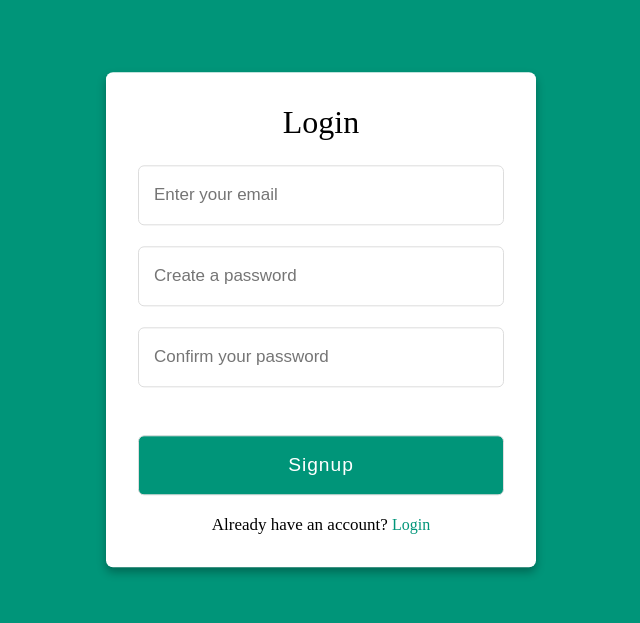
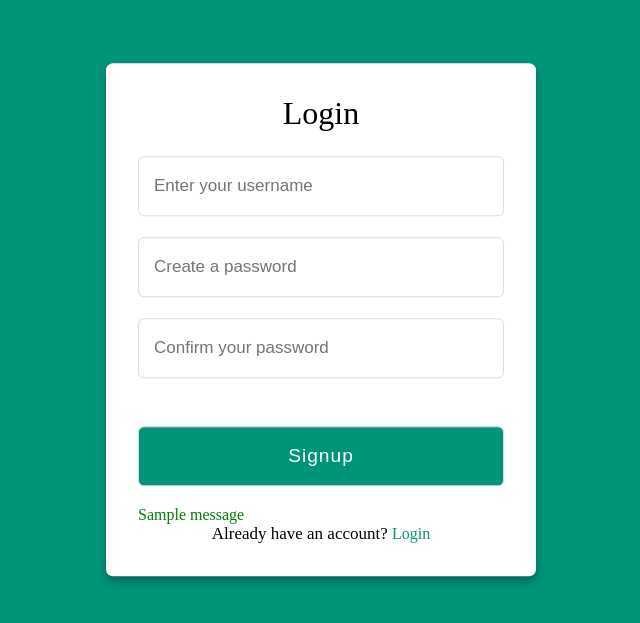
Before and after one commit to gemrey13/TPS-IM, a Django app: page /signup/ in a window 1280 px wide. Shown: the part 80-703 px from the top of the page, without its empty margins (319-959 px from the left). Run offline with Django 4.2, Linux system fonts and the light colour scheme; tables that the repository leaves empty hold one stand-in row (values such as "Sample post"); one stand-in notice (Sample message) is shown.

Commit message:
Added signup

```diff
--- a/system/app1/templates/login.html
+++ b/system/app1/templates/login.html
@@ -13,9 +13,9 @@
         <a href="#">Forgot password?</a>
         <input type="submit" class="button" value="Login">
       </form>
-      {% if error %}
-          <p>{{ error }}</p>
-      {% endif %}
+      {% for message in messages %}
+          <p style="color: red;">{{ message }}</p>
+      {% endfor %}
       <div class="signup">
         <span class="signup">Don't have an account?
          <a href="{% url 'signup' %}">Signup</label>
--- a/system/app1/templates/signup.html
+++ b/system/app1/templates/signup.html
@@ -6,12 +6,16 @@
     <input type="checkbox" id="check">
     <div class="login form">
       <header>Login</header>
-      <form action="#">
-        <input type="text" placeholder="Enter your email">
-        <input type="password" placeholder="Create a password">
-        <input type="password" placeholder="Confirm your password">
-        <input type="button" class="button" value="Signup">
+      <form method="post">
+        {% csrf_token %}
+        <input type="text" placeholder="Enter your username" name='username'>
+        <input type="password" placeholder="Create a password" name='password'>
+        <input type="password" placeholder="Confirm your password" name='confirm_password'>
+        <input type="submit" class="button" value="Signup">
       </form>
+      {% for message in messages %}
+          <p style="color: {% if message.tags == 'success' %}green{% else %}red{% endif %}">{{ message }}</p>
+      {% endfor %}
       <div class="signup">
         <span class="signup">Already have an account?
          <a href="{% url 'login' %}">Login</label>
--- a/system/app1/views.py
+++ b/system/app1/views.py
@@ -1,6 +1,7 @@
 from django.shortcuts import render, redirect, get_object_or_404
 from django.contrib.auth import authenticate, login as auth_login, logout
 from django.contrib.auth.decorators import login_required
+from django.contrib.auth.models import User
 
 from .models import *
 from django.http import HttpResponse
@@ -160,6 +161,7 @@ def add_scrap_item_to_daily_scrap_entry(request, entry_id):
     return render(request, 'add_scrap_item.html', context)
 
 
+from django.contrib import messages
 
 def login(request):
     if request.method == 'POST':
@@ -170,13 +172,35 @@ def login(request):
             auth_login(request, user)
             return redirect('daily_scrap_table')
         else:
+            messages.error(request, 'Invalid login credentials.')
             return render(request, 'login.html', {'error': 'Invalid login credentials.'})
     else:
+        messages.get_messages(request).used = True
         return render(request, 'login.html', {'error': 'Invalid credentials'})
 
 def user_logout(request):
     logout(request)
-    return redirect('login')  # Redirect to the login page after logout
+    return redirect('login')
+
+
 
 def signup(request):
-	return render(request, 'signup.html')
+    if request.method == 'POST':
+        username = request.POST.get('username')
+        password = request.POST.get('password')
+        confirm_password = request.POST.get('confirm_password')
+
+        if password != confirm_password:
+            messages.error(request, 'Passwords do not match.')
+            return render(request, 'signup.html')
+
+        try:
+            user = User.objects.create_user(username=username, password=password)
+            messages.success(request, 'Account created successfully. You can now login.')
+            return redirect('login')
+        except Exception as e:
+            messages.error(request, f'An error occurred: {str(e)}')
+            return render(request, 'signup.html')
+
+    messages.get_messages(request).used = True
+    return render(request, 'signup.html')
```
Also changed, not shown: system/db.sqlite3.
